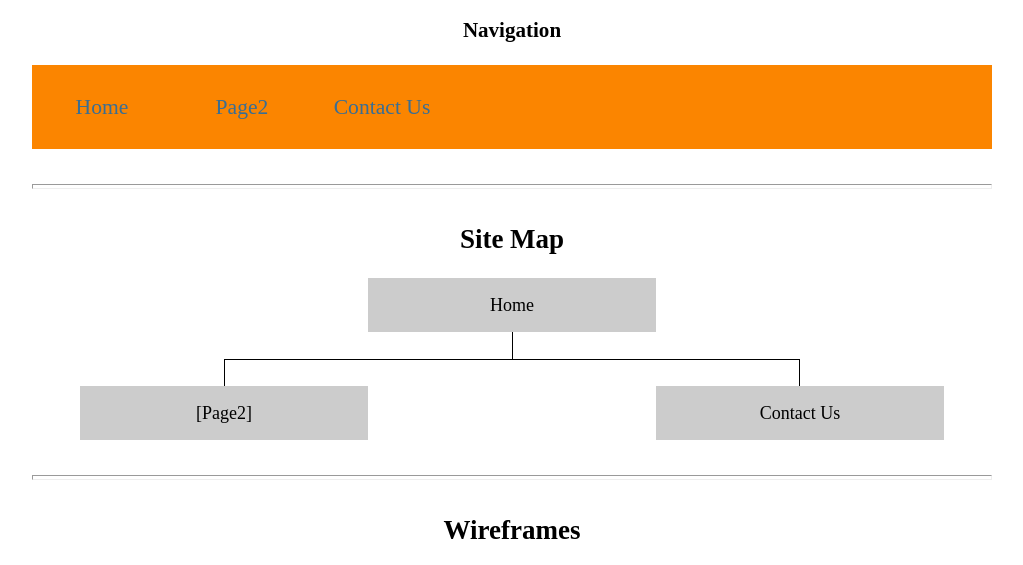
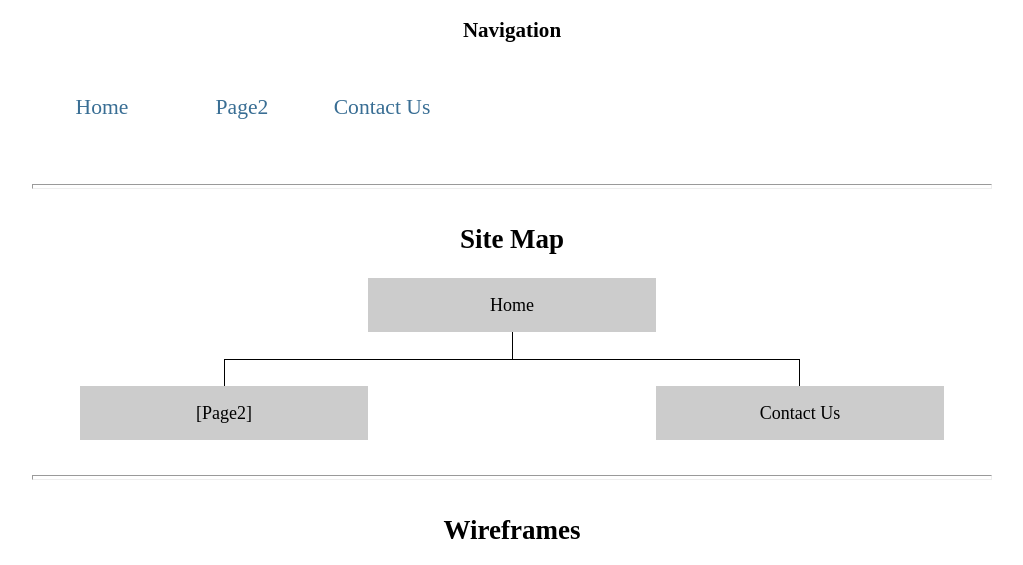
Before and after one commit to Schoolpro/wdd-130, a plain HTML site: page wwr/site-plan-rafting.html in a window 1280 px wide. Shown: the part 1970-2535 px from the top of the page, without its empty margins (128-1151 px from the left). Drawn offline with Linux system fonts and the light colour scheme.

Commit message:
nav changecolor

```diff
--- a/wwr/styles/site-plan-rafting.css
+++ b/wwr/styles/site-plan-rafting.css
@@ -21,7 +21,7 @@ Fonts are separated by a | */
 --paragraph-color-on-color: #FFFFFF; /* paragraph text on a colored background */
 --paragraph-background-color: #000000;
   --nav-link-color: #396E94;
-  --nav-background-color: #FB8500;
+  --nav-background-color: white;
   --nav-hover-link-color: white;
   --nav-hover-background-color: #396E94;
 }
```
